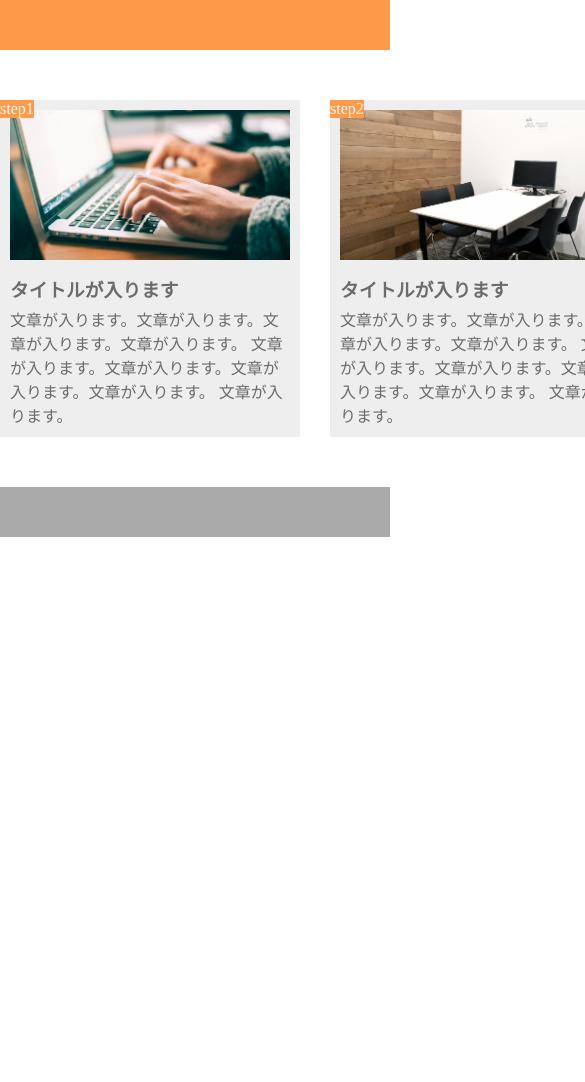
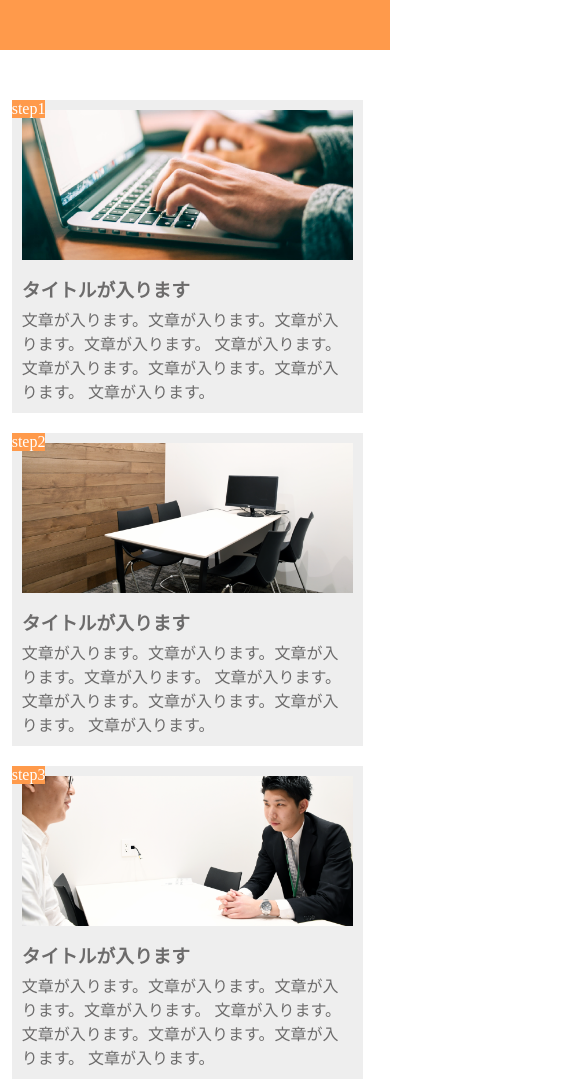
Before and after one commit to nikojiha/ensyu9-2, a plain HTML site: page index.html in a window 390 px wide. Shown: the top 1082 px of the page, 585 px wide, since content can reach past the window. Before the commit the page ends 844 px from the top, so only its background shows below. Drawn offline with Linux system fonts and the light colour scheme.

Commit message:
[Finish]kadai1

```diff
--- a/index.html
+++ b/index.html
@@ -2,6 +2,7 @@
 <html lang="ja">
   <head>
     <meta charset="UTF-8" />
+    <meta name="viewport" content="width=device-width,initial-scale=1.0">
     <title>ensyu9</title>
     <link rel="stylesheet" href="style.css" />
   </head>
--- a/style.css
+++ b/style.css
@@ -67,3 +67,39 @@ footer {
   height: 50px;
   background-color: #aaaaaa;
 }
+
+@media screen and (max-width: 768px) {
+  header {
+    width: 100%;
+  }
+
+  main {
+    width: 100%;
+    display: block;
+    margin-top: 50px;
+    margin-bottom: 50px;
+    margin-left: 3%;
+  }
+
+  .main-contents {
+    width: 90%;
+    margin-bottom: 20px;
+
+  }
+
+  .main-contents:last-child {
+    margin-bottom: 0;
+  }
+
+  .image1 {
+   height: 150px;
+  }
+
+   .image2 {
+   height: 150px;
+  }
+
+   .image3 {
+   height: 150px;
+  }
+}
```
